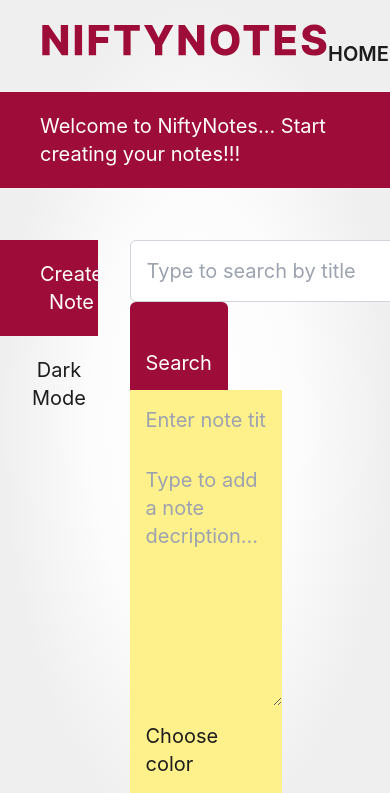
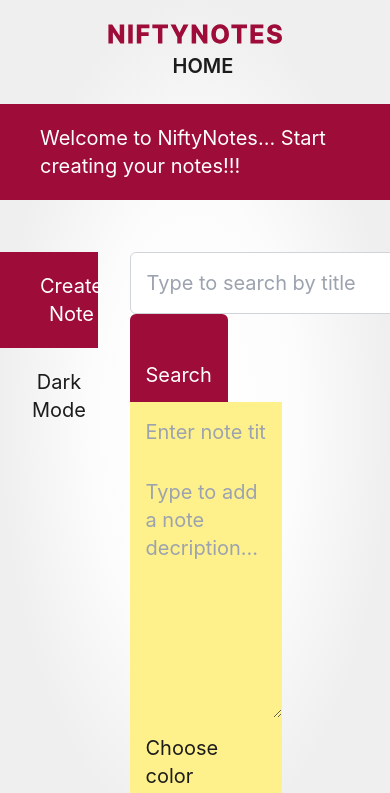
Before and after one commit to AkhilaGeorge4039/NiftyNotes, a React (Vite) app in the folder client/: page /home in a window 390 px wide. Shown: the top 793 px of the page. Built offline with nearby package versions, Linux system fonts and the light colour scheme; no server answers.

Commit message:
Update header.jsx

```diff
--- a/client/src/components/header.jsx
+++ b/client/src/components/header.jsx
@@ -20,10 +20,14 @@ function Header() {
   return (
     <>
       <div className="px-10">
-        <div className="flex justify-between py-6">
+        <div className="flex flex-col items-center gap-2 py-6 md:flex-row md:justify-between ">
           <div className="logo">
             <Link to="/">
-              <img src="/logo.svg" alt="logo" className="max-w-72" />
+              <img
+                src="/logo.svg"
+                alt="logo"
+                className=" max-w-44 md:max-w-72"
+              />
             </Link>
           </div>
           <div className="nav-bar">
```
